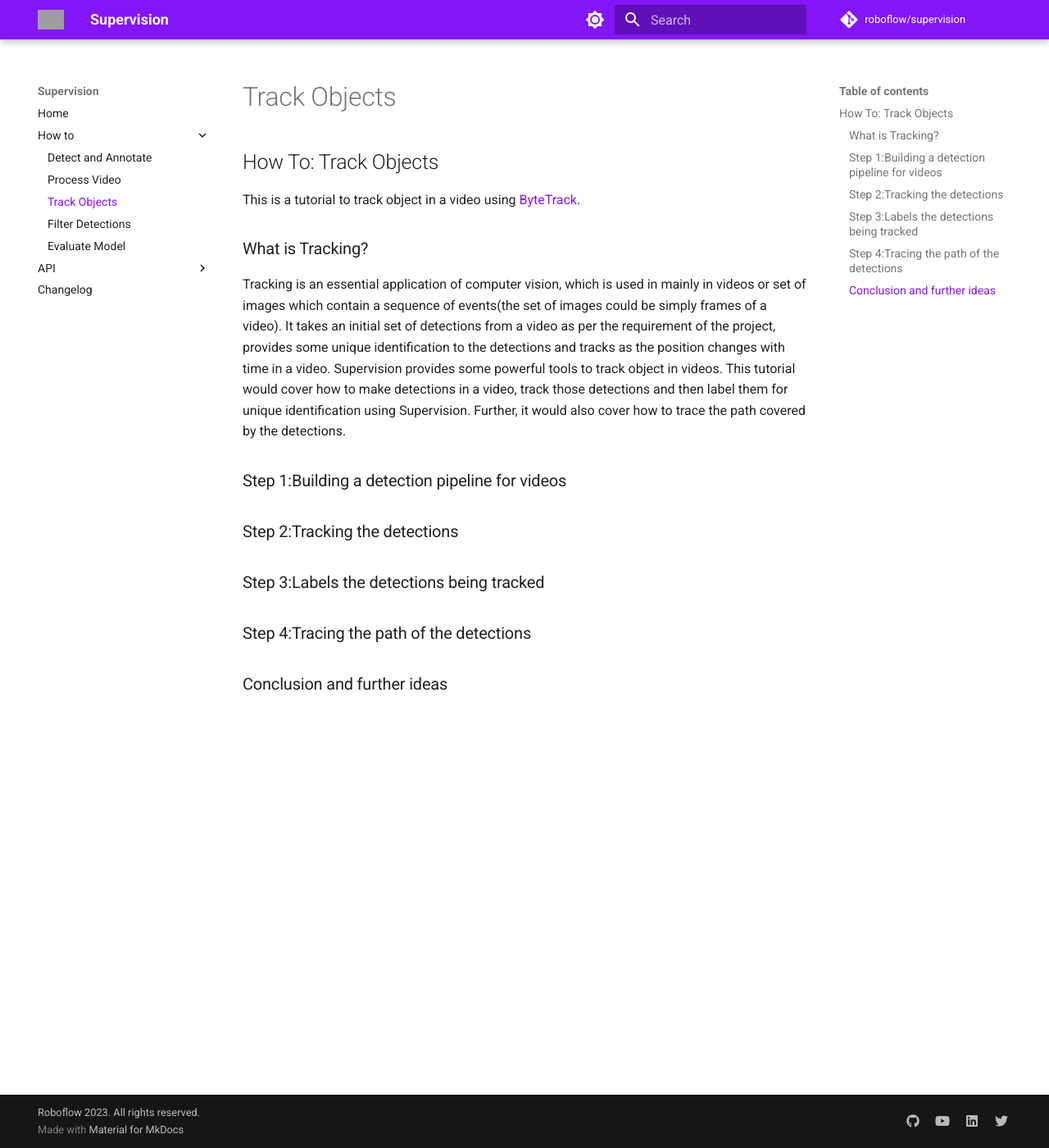
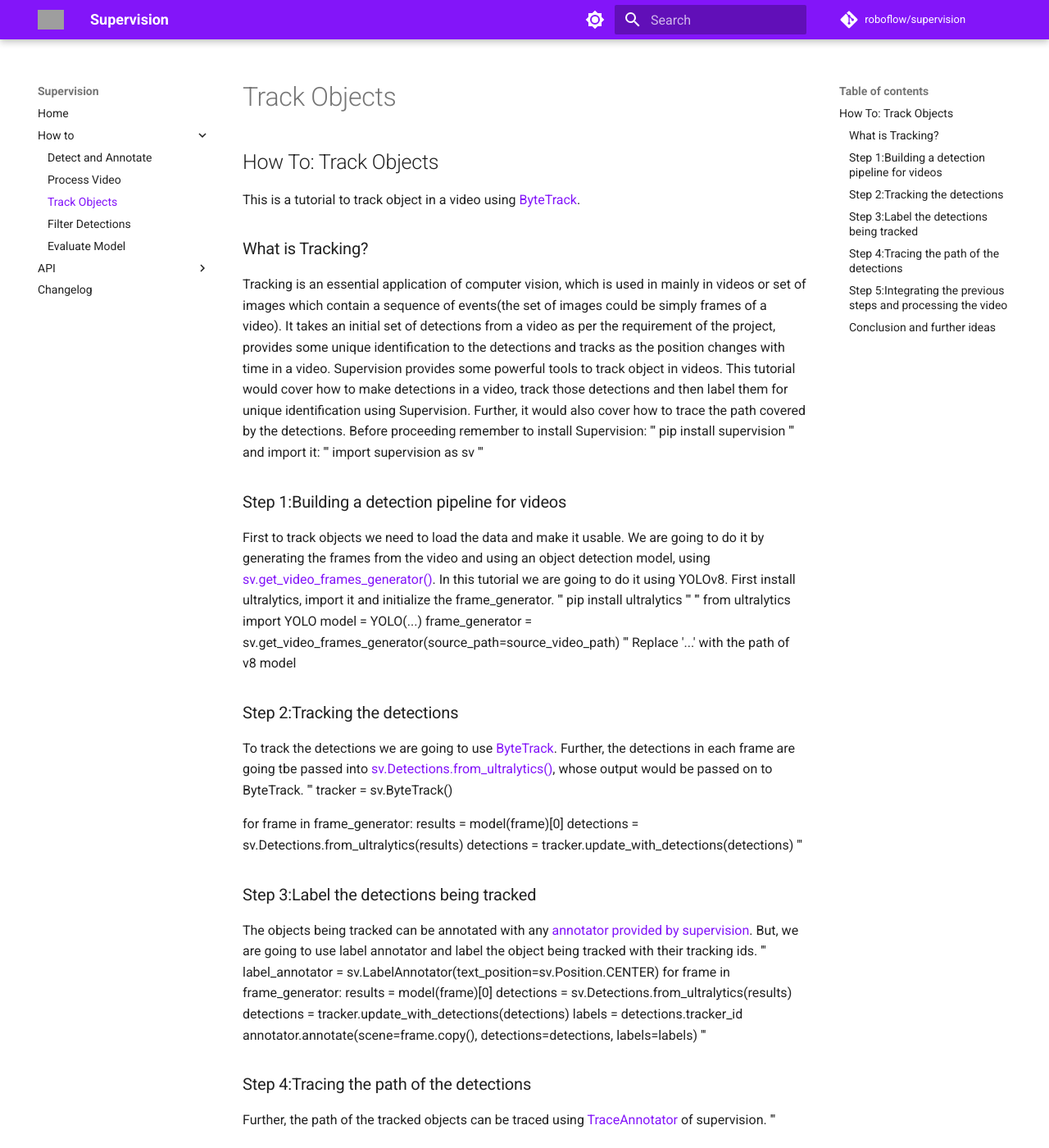
Before and after one commit to tophusna/supervision, an MkDocs documentation site: the page built from docs/how_to/track_objects.md, in a window 1280 px wide and 1400 px high. Shown: the whole window at 82% size. Built offline with MkDocs 1.6.1 and Material for MkDocs 9.7.7, drawn with Linux system fonts in a browser that asks for light colours; comment, search, counter and statistics services are not loaded; some of the changed text lies outside the part shown; grey boxes are pictures that could not be loaded.

Commit message:
Final changes left

```diff
--- a/docs/how_to/track_objects.md
+++ b/docs/how_to/track_objects.md
@@ -2,8 +2,79 @@
 This is a tutorial to track object in a video using [ByteTrack](https://supervision.roboflow.com/trackers/#supervision.tracker.byte_tracker.core.ByteTrack).
 ### What is Tracking?
 Tracking is an essential application of computer vision, which is used in mainly in videos or set of images which contain a sequence of events(the set of images could be simply frames of a video). It takes an initial set of detections from a video as per the requirement of the project, provides some unique identification to the detections and tracks as the position changes with time in a video. Supervision provides some powerful tools to track object in videos. This tutorial would cover how to make detections in a video, track those detections and then label them for unique identification using Supervision. Further, it would also cover how to trace the path covered by the detections.
+Before proceeding remember to install Supervision:
+'''
+pip install supervision
+'''
+and import it:
+'''
+import supervision as sv
+'''
 ### Step 1:Building a detection pipeline for videos
+First to track objects we need to load the data and make it usable. We are going to do it by generating the frames from the video and using an object detection model, using [sv.get_video_frames_generator()](https://supervision.roboflow.com/utils/video/#get_video_frames_generator). In this tutorial we are going to do it using YOLOv8.
+First install ultralytics, import it and initialize the frame_generator.
+'''
+pip install ultralytics
+'''
+'''
+from ultralytics import YOLO
+model = YOLO(...)
+frame_generator = sv.get_video_frames_generator(source_path=source_video_path)
+'''
+Replace '...' with the path of v8 model
 ### Step 2:Tracking the detections
-### Step 3:Labels the detections being tracked
+To track the detections we are going to use [ByteTrack](https://supervision.roboflow.com/trackers/#supervision.tracker.byte_tracker.core.ByteTrack). Further, the detections in each frame are going tbe passed into [sv.Detections.from_ultralytics()](https://supervision.roboflow.com/detection/core/), whose output would be passed on to ByteTrack.
+'''
+tracker = sv.ByteTrack()
+
+for frame in frame_generator:
+    results = model(frame)[0]
+    detections = sv.Detections.from_ultralytics(results)
+    detections = tracker.update_with_detections(detections)
+'''
+### Step 3:Label the detections being tracked
+The objects being tracked can be annotated with any [annotator provided by supervision](https://supervision.roboflow.com/annotators/#labelannotator). But, we are going to use label annotator and label the object being tracked with their tracking ids.
+'''
+label_annotator = sv.LabelAnnotator(text_position=sv.Position.CENTER)
+for frame in frame_generator:
+    results = model(frame)[0]
+    detections = sv.Detections.from_ultralytics(results)
+    detections = tracker.update_with_detections(detections)
+    labels = detections.tracker_id
+    annotator.annotate(scene=frame.copy(), detections=detections, labels=labels)
+'''
 ### Step 4:Tracing the path of the detections
+Further, the path of the tracked objects can be traced using [TraceAnnotator](https://supervision.roboflow.com/annotators/#traceannotator) of supervision.
+'''
+
+label_annotator = sv.LabelAnnotator(text_position=sv.Position.CENTER)
+trace_annotator = sv.TraceAnnotator()
+for frame in frame_generator:
+    results = model(frame)[0]
+    detections = sv.Detections.from_ultralytics(results)
+    detections = tracker.update_with_detections(detections)
+    labels = detections.tracker_id
+    label_annotator.annotate(scene=frame.copy(), detections=detections, labels=labels)
+    trace_annotator.annotate(scene=frame.copy(), detections=detections)
+### Step 5:Integrating the previous steps and processing the video
+At the end, we want to see the output on our video. In order to do that, we'll be passing the annotations from previous iterations into a callback to be used by [sv.process_video](https://supervision.roboflow.com/utils/video/#process_video).
+'''
+from ultralytics import YOLO
+model = YOLO(...)
+frame_generator = sv.get_video_frames_generator(source_path=source_video_path)
+tracker = sv.ByteTrack()
+label_annotator = sv.LabelAnnotator(text_position=sv.Position.CENTER)
+trace_annotator = sv.TraceAnnotator()
+def callback(frame: np.ndarray, index: int) -> np.ndarray:
+    for frame in frame_generator:
+        results = model(frame)[0]
+        detections = sv.Detections.from_ultralytics(results)
+        detections = tracker.update_with_detections(detections)
+        labels = detections.tracker_id
+        label_annotator.annotate(scene=frame.copy(), detections=detections, labels=labels)
+        trace_annotator.annotate(scene=frame.copy(), detections=detections)
+sv.process_video(source_path=VIDEO_PATH, target_path=f"result.mp4", callback=process_frame)
+'''
+Results with label annotator and trace annotator are show below in sequential frames from a video.
 ### Conclusion and further ideas
+This brings us to the end of the tutorial. The users are strongly encouraged to try out other models for detection and play around with annotators. Check out this [post](https://blog.roboflow.com/yolov8-tracking-and-counting/#object-tracking-with-bytetrack)("Piotr Skalski." Roboflow Blog, Feb 1, 2023. https://blog.roboflow.com/yolov8-tracking-and-counting/) for some more cool stuff. The post was quite useful creation of this tutorial.
```
